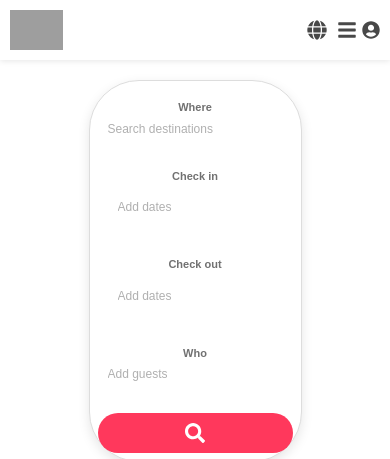
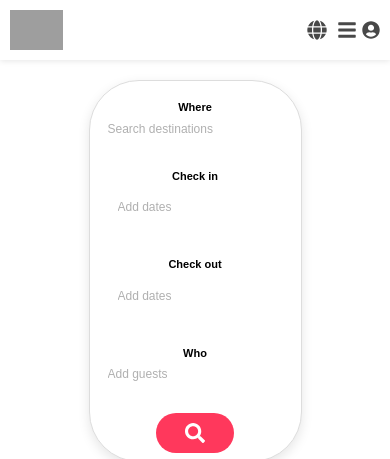
Before and after one commit to Ubaidullah28/airbnb, a React (Create React App) app: page / in a window 390 px wide. Shown: the top 459 px of the page. Built offline with nearby package versions, Linux system fonts and the light colour scheme; grey boxes are pictures that could not be loaded.

Commit message:
responsive search bar

```diff
--- a/src/components/Search.css
+++ b/src/components/Search.css
@@ -7,6 +7,7 @@
     background-color: white;
     box-shadow: 0px 4px 12px rgba(0, 0, 0, 0.1);
     height: 64px;
+
   }
 
   .search-bar__input {
@@ -165,7 +166,7 @@
   }
 
   .search-bar__icon {
-    width: 100%; /* Full width for search icon */
+    width: 40%; /* Full width for search icon */
     height: 40px; /* Set a consistent height */
     border-radius: 20px; /* Rounded corners */
     margin-top: 10px; /* Space between input and button */
@@ -191,6 +192,7 @@
 
   .guest-category p {
     font-size: 12px; /* Adjust guest category font size */
+    justify-content: center;
   }
 
   .guest-category button {
--- a/src/components/Search.js
+++ b/src/components/Search.js
@@ -58,7 +58,7 @@ function Search() {
     <div className="search-bar">
       {/* Where input with dropdown for cities */}
       <div className="search-bar__input where">
-        <label><b>Where</b></label>
+        <label style={{color: 'black'}}><b>Where</b></label>
         <input
           type="text"
           placeholder="Search destinations"
@@ -81,7 +81,7 @@ function Search() {
 
       {/* Date picker for check-in */}
       <div className="search-bar__input check-in">
-        <label><b>Check in</b></label>
+        <label style={{color: 'black'}}><b>Check in</b></label>
         <DatePicker
           selected={checkInDate}
           onChange={(date) => setCheckInDate(date)}
@@ -95,7 +95,7 @@ function Search() {
 
       {/* Date picker for check-out */}
       <div className="search-bar__input check-out">
-        <label><b>Check out</b></label>
+        <label style={{color: 'black'}}><b>Check out</b></label>
         <DatePicker
           selected={checkOutDate}
           onChange={(date) => setCheckOutDate(date)}
@@ -109,7 +109,7 @@ function Search() {
 
       {}
       <div className="search-bar__input guests">
-        <label><b>Who</b></label>
+        <label style={{color: 'black'}}><b>Who</b></label>
         <input
           type="text"
           placeholder="Add guests"
@@ -127,7 +127,7 @@ function Search() {
               <button onClick={() => updateGuestCount('adults', 1)}>+</button>
             </div>
             <div className="guest-category">
-              <p>Children(Age 2–12)</p>
+              <p>Children(Age 2–12)         </p>
               <button onClick={() => updateGuestCount('children', -1)}>-</button>
               <span>{guestCounts.children}</span>
               <button onClick={() => updateGuestCount('children', 1)}>+</button>
```
